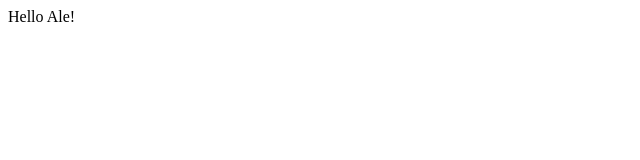
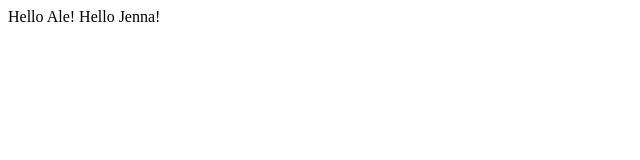
Before and after one commit to cjcpineda/PlaywrightAutomation, a plain HTML site: page index.html in a window 1280 px wide. Shown: the whole page, without its empty margins (0-640 px from the left). Drawn offline with Linux system fonts and the light colour scheme.

Commit message:
hello jenna update

```diff
--- a/index.html
+++ b/index.html
@@ -7,5 +7,6 @@
 </head>
 <body>
     Hello Ale!
+    Hello Jenna!
 </body>
 </html>
```
